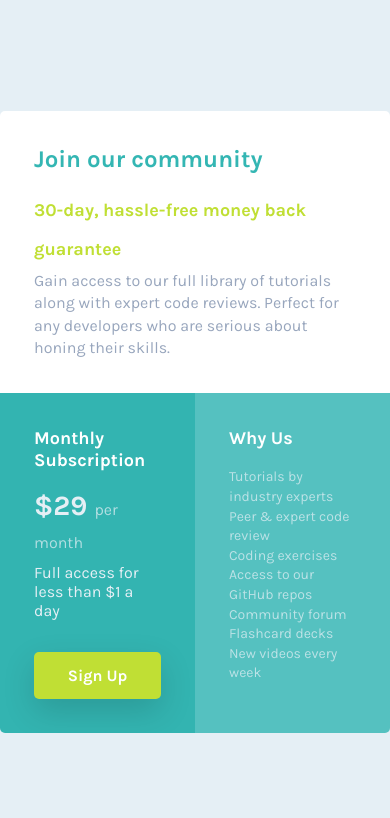
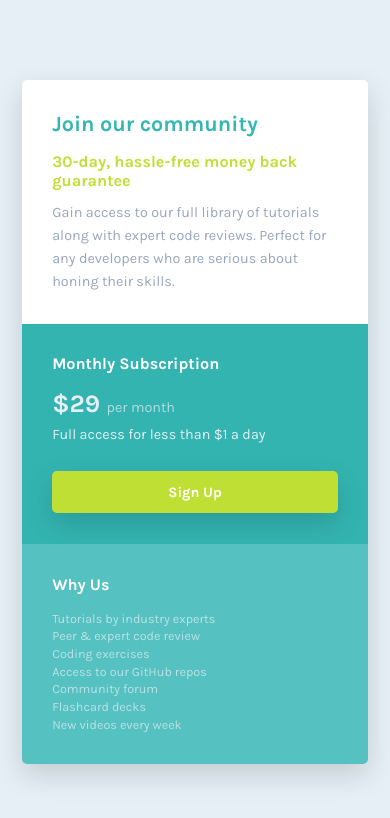
Before and after one commit to larissacauane/Single-Price-Grid-Component, a plain HTML site: page index.html in a window 390 px wide. Drawn offline with Linux system fonts and the light colour scheme.

Commit message:
adiciona medias queries

```diff
--- a/index.html
+++ b/index.html
@@ -7,7 +7,7 @@
       rel="icon"
       type="image/png"
       sizes="32x32"
-      href="./images/favicon-32x32.png"
+      href="img/favicon-32x32.png"
     />
     <link rel="preconnect" href="https://fonts.googleapis.com" />
     <link rel="preconnect" href="https://fonts.gstatic.com" crossorigin />
@@ -15,7 +15,8 @@
       href="https://fonts.googleapis.com/css2?family=Karla:wght@400;700&display=swap"
       rel="stylesheet"
     />
-    <link rel="stylesheet" href="./styles/style.css" />
+    <link rel="stylesheet" href="styles/style.css" />
+    <link rel="stylesheet" href="styles/queries.css" />
     <title>Single Price Grid Component</title>
   </head>
 
--- /dev/null
+++ b/styles/queries.css
@@ -0,0 +1,9 @@
+@media screen and (max-width: 32em) {
+  html {
+    font-size: 56.25%;
+  }
+
+  .component-container {
+    grid-template-columns: 1fr;
+  }
+}
--- a/styles/style.css
+++ b/styles/style.css
@@ -33,11 +33,17 @@ body {
 /* ----------------------------- */
 /* CONTAINER */
 /* ----------------------------- */
+
+.container {
+  padding: 2.4rem;
+}
+
 .component-container {
   display: grid;
   grid-template-columns: repeat(2, 1fr);
   border-radius: 5px;
   overflow: hidden;
+  box-shadow: 0 1.2rem 3.2rem rgba(0, 0, 0, 0.144);
 }
 
 .component-container section {
@@ -68,14 +74,14 @@ body {
 .join-our-community-text h3 {
   font-size: 1.8rem;
   font-weight: 700;
-  line-height: 2.2;
+  padding-bottom: 1.2rem;
   color: var(--bright-yellow);
 }
 
 .join-our-community-text p {
   font-size: 1.6rem;
   font-weight: 500;
-  line-height: 1.4;
+  line-height: 1.6;
   color: var(--grayish-blue);
 }
 
```
Also changed, not shown: img/favicon-32x32.png (renamed from images/favicon-32x32.png).
